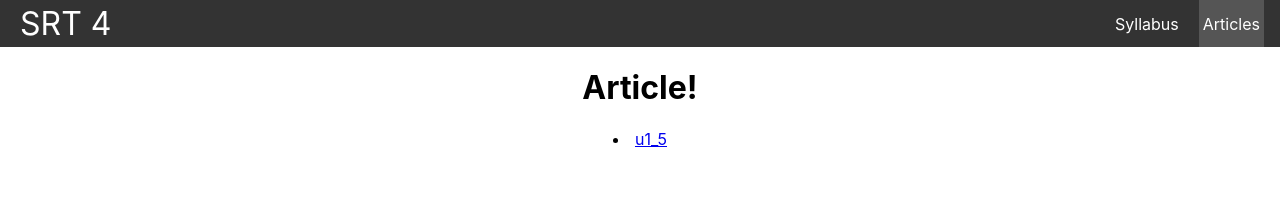
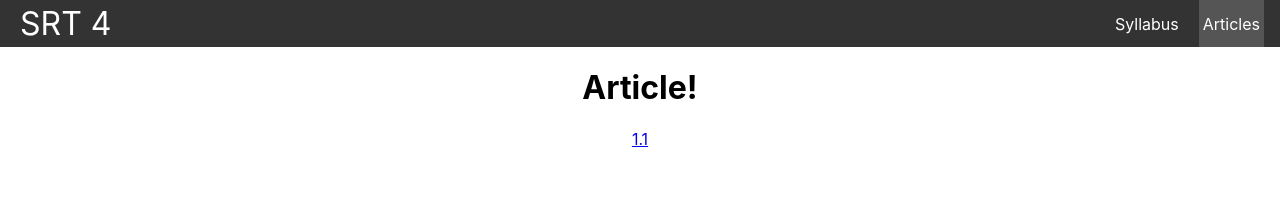
Before and after one commit to MD5595/SrtFlaskWebsite, a React (Create React App) app in the folder my-app/: page /ArticleHome in a window 1280 px wide. Shown: the top 219 px of the page. Built offline with nearby package versions, Linux system fonts and the light colour scheme.

Commit message:
Adding routes for uit 1 pages

```diff
--- a/my-app/src/pages/Articles/ArticleHome.js
+++ b/my-app/src/pages/Articles/ArticleHome.js
@@ -5,7 +5,7 @@ function ArticleHome() {
   return (
     <div className="container">
       <h1>Article!</h1>
-      <CustomLink to="/u1_5">u1_5</CustomLink>
+        <a href="/u1.1">1.1</a>
     </div>
   );
 }
--- a/my-app/src/pages/Articles/Unit1/u1_1.js
+++ b/my-app/src/pages/Articles/Unit1/u1_1.js
@@ -1,4 +1,5 @@
 import React from 'react';
+
 import { Link, useMatch, useResolvedPath } from "react-router-dom"
 function u1_1() {
   return (
```
